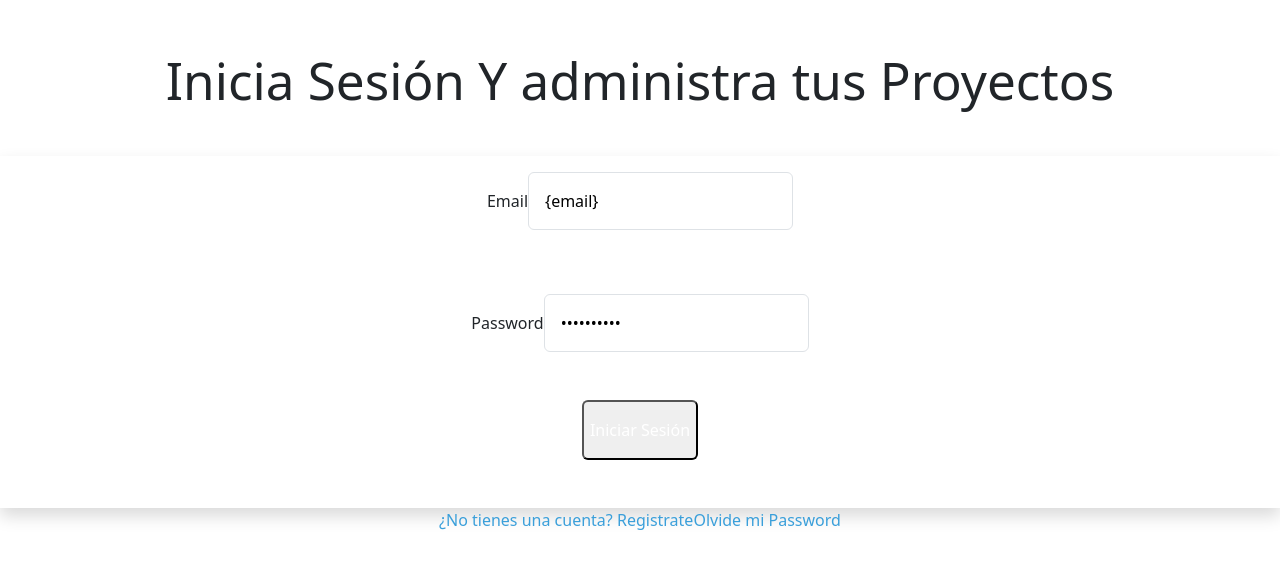
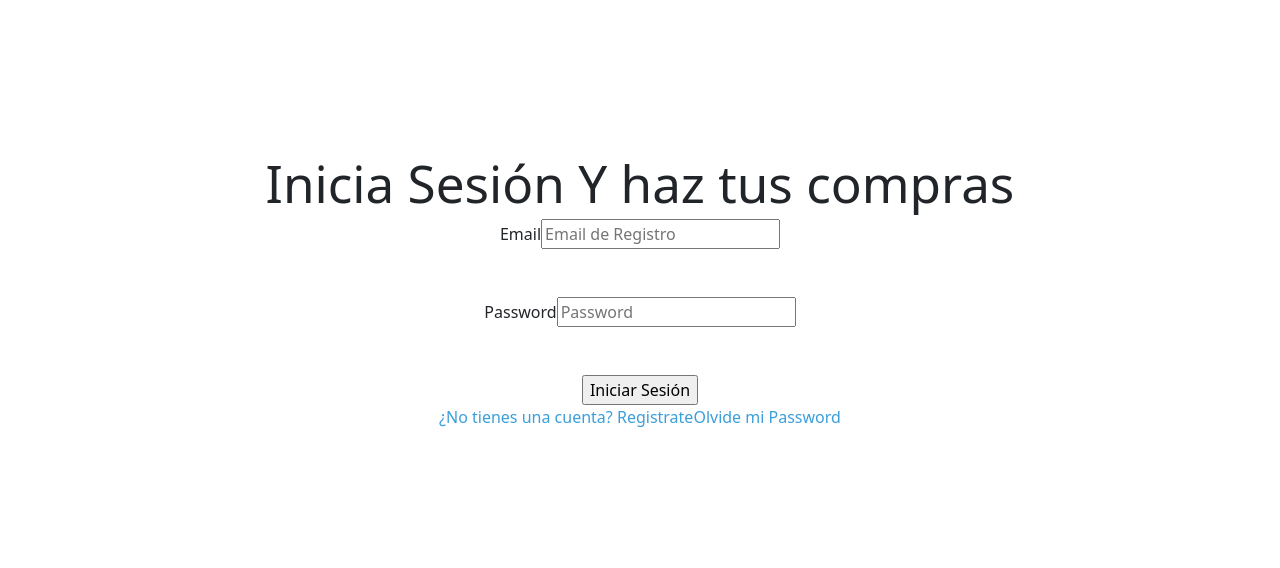
Before and after one commit to NitsugaSamot/trendy-spot, a React (Vite) app in the folder frontend/: page /login in a window 1280 px wide. Shown: the part 108-676 px from the top of the page. Built offline with nearby package versions, Linux system fonts and the light colour scheme.

Commit message:
registro y confirmacion de cuenta en el front, faltan estilos

```diff
--- a/frontend/src/components/Login/Login.jsx
+++ b/frontend/src/components/Login/Login.jsx
@@ -4,20 +4,19 @@ import { Link, useNavigate } from 'react-router-dom'
 export const Login = () => {
   return (
     <>
-        <h1 className="text-sky-600 font-black text-6xl capitalize">
-          Inicia Sesión Y administra tus
-          <span className="text-slate-700"> Proyectos</span>
+        <h1 className="">
+          Inicia Sesión Y haz tus  compras
         </h1>
 
 
 
         <form
-            className="my-10 bg-white shadow rounded-lg p-10"
-            onSubmit='{handleSubmit}'
+            className=""
+            onSubmit=''
             >
-            <div className="my-5">
+            <div className="">
                 <label
-                  className="uppercase text-gray-700 block text-xl font-bold"
+                  className=""
                   htmlFor="email">
                       Email
                   </label>
@@ -26,16 +25,16 @@ export const Login = () => {
                       id="email"
                       type="email"
                       placeholder="Email de Registro"
-                      className="w-full mt-3 p-3 border rounded bg-gray-50"
-                      value='{email}'
-                      onChange='{ e=> setEmail(e.target.value)}'
+                      className=""
+                      value=''
+                      onChange=''
                   />
 
             </div>
 
             <div className="my-5">
                 <label
-                  className="uppercase text-gray-700 block text-xl font-bold"
+                  className=""
                   htmlFor="password">
                       Password
                   </label>
@@ -44,9 +43,9 @@ export const Login = () => {
                       id="password"
                       type="password"
                       placeholder="Password"
-                      className="w-full mt-3 p-3 border rounded bg-gray-50"
-                      value='{password}'
-                      onChange='{ e=> setPassword(e.target.value)}'
+                      className=""
+                      value=''
+                      onChange=''
                  />
 
 
@@ -55,7 +54,7 @@ export const Login = () => {
             <input
                 type="submit"
                 value="Iniciar Sesión"
-                className="bg-sky-700 mb-5 w-full py-3 text-white uppercase font-bold rounded hover:cursor-pointer hover:ng-sky-800 transition-colors"
+                className=""
             />
 
 
```
